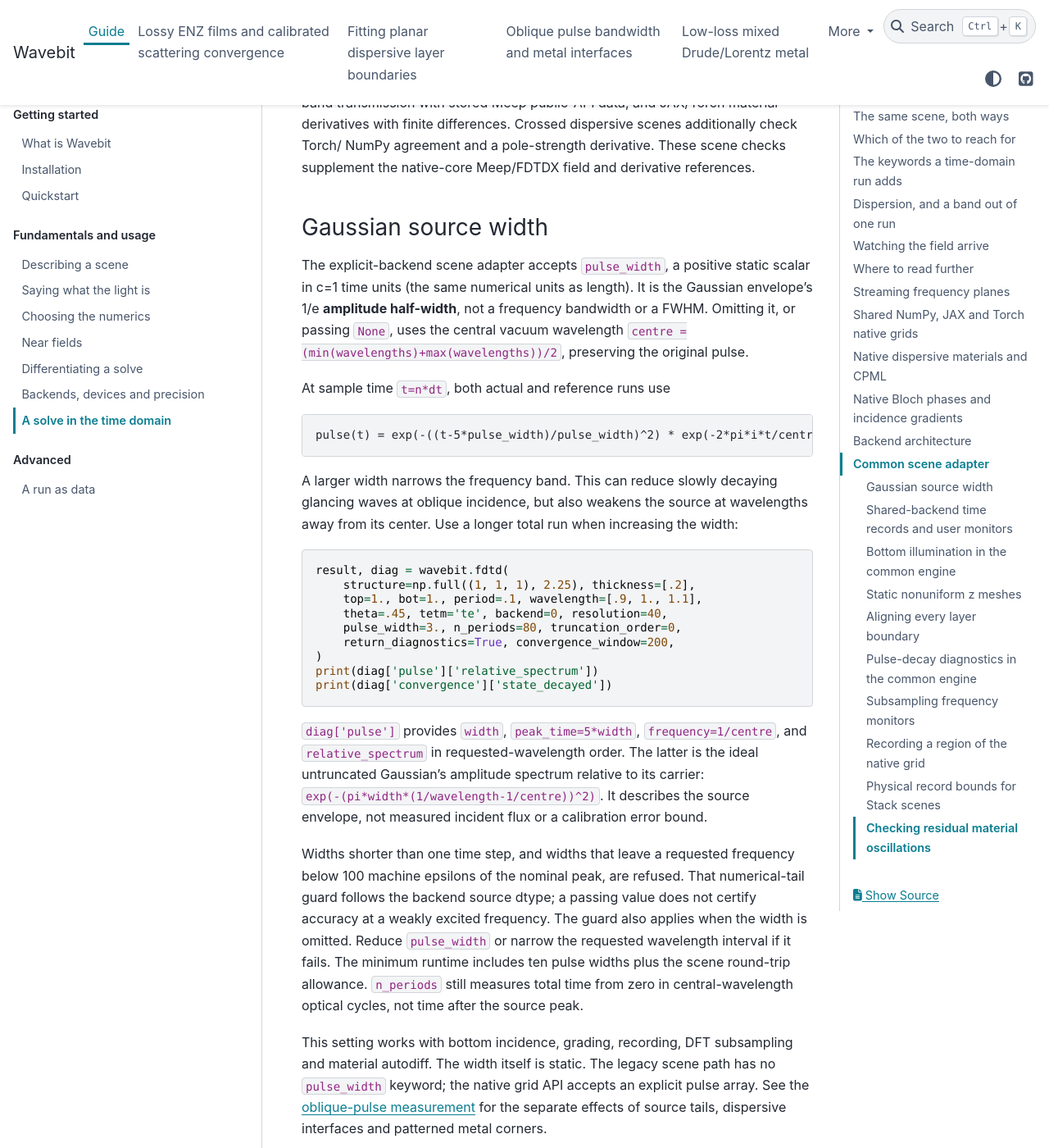
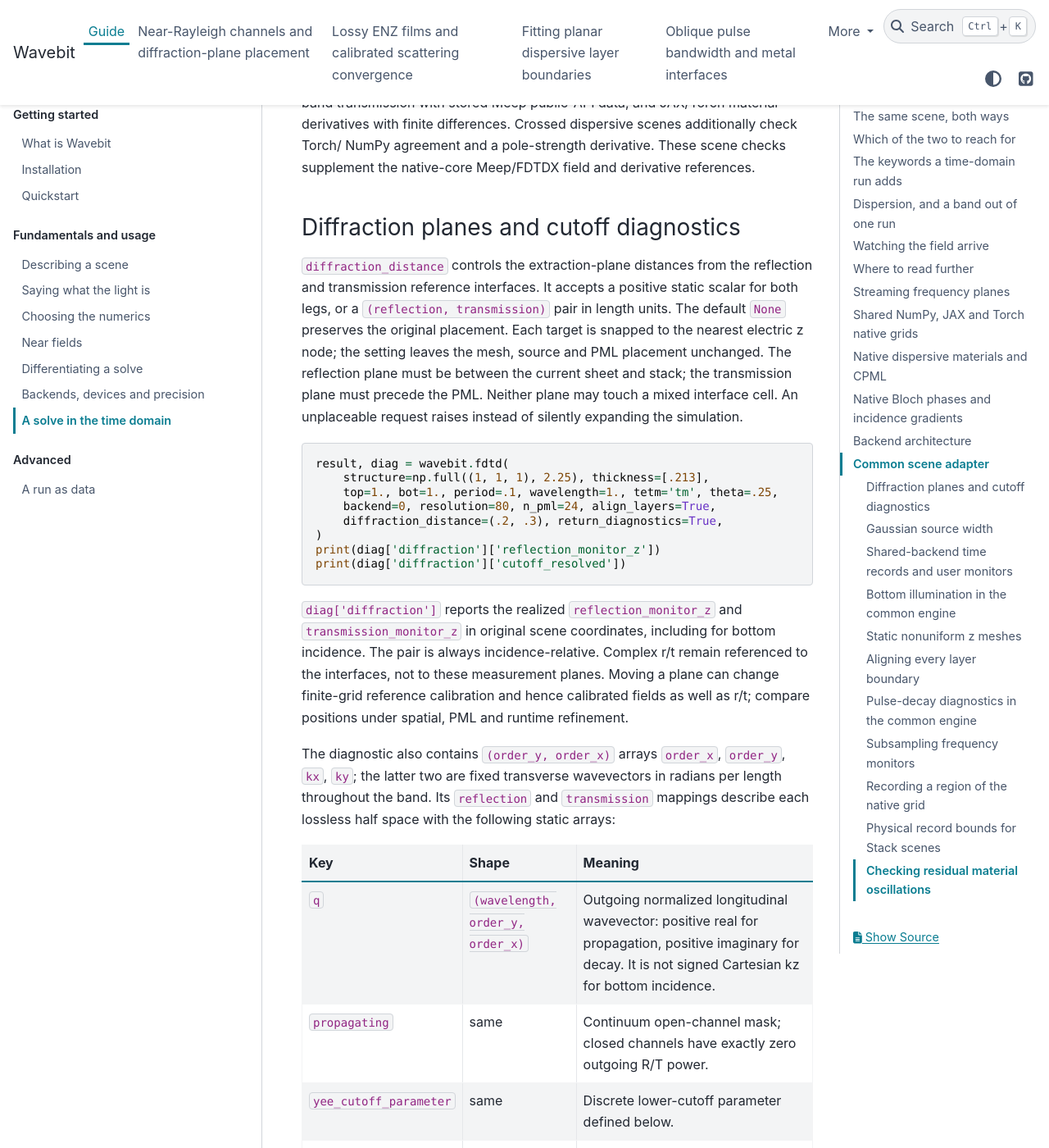
Before and after one commit to fieldalgo/wavebit, a Sphinx documentation site: the page built from docs/guide/time-domain.md, in a window 1280 px wide and 1400 px high, scrolled down 15264 px. Shown: the whole window at 82% size. Built offline with Sphinx 7.4.7 and the PyData theme 0.15.4, drawn with Linux system fonts in a browser that asks for light colours; some of the changed text lies outside the part shown.

Commit message:
feat(fdtd): expose diffraction planes and discrete cutoff diagnostics
Co-authored-by: Codex <noreply@openai.com>

````diff
--- a/docs/_toc.yml
+++ b/docs/_toc.yml
@@ -20,6 +20,7 @@ subtrees:
     - caption: Advanced
       entries:
       - file: guide/specs
+  - file: fdtd-rayleigh
   - file: fdtd-enz
   - file: fdtd-layer-alignment
   - file: fdtd-oblique-pulse
--- a/docs/guide/time-domain.md
+++ b/docs/guide/time-domain.md
@@ -81,9 +81,10 @@ expensive** — a metal, many layers, a high truncation order — and for two th
 state at all: a record of the field arriving, and a material given as a pole model rather than
 as one complex number per wavelength.
 
-Reach for `rcwa()` for everything else, and for everything the time domain refuses: near fields
-through `reconstruct_field`, gradients, JAX and PyTorch, a skewed `lattice`, parametric shapes,
-and evanescent (complex-angle) incidence. Elliptical diffraction is available using
+Reach for `rcwa()` for harmonic fields through `reconstruct_field`, a skewed
+`lattice`, parametric shapes and evanescent (complex-angle) incidence. Explicit
+FDTD backends support JAX/PyTorch material gradients through the common scene
+adapter described below. Elliptical diffraction is available using
 `psi` with `chi`, or `polarization=(a_s, a_p)`; for example `(1, 1j)` is a circular
 state in the s/p frame. The pair is normalized while preserving its overall phase.
 Time recording also supports complex coefficients through additional quadrature-source
@@ -465,11 +466,10 @@ FDTDX non-dispersive, two-pole and complex-Bloch goldens are checked through Tor
 as well as JAX; they remain frozen references, not a fresh external execution
 on each test run. Use explicit double-precision input tensors for precision checks.
 
-This unifies native-grid **calculation backends**. The existing `wavebit.fdtd`
+This unifies native-grid **calculation backends**. The `wavebit.fdtd`
 Stack/Incidence adapter selects this engine when `backend` is explicitly supplied.
-Integrating its rasterization, TFSF injection and modal Result extraction with
-this shared core remains separate work; `fdtd(stack=..., backend=2)` is not yet
-supported. Existing native `fdtd_grid` calls remain compatible.
+Its static rasterization, current-sheet reference calibration and modal Result
+extraction are described below. Existing native `fdtd_grid` calls remain compatible.
 
 
 ## Common scene adapter
@@ -533,6 +533,67 @@ transmission with stored Meep public-API data, and JAX/Torch material derivative
 with finite differences. Crossed dispersive scenes additionally check Torch/
 NumPy agreement and a pole-strength derivative. These scene checks supplement
 the native-core Meep/FDTDX field and derivative references.
+
+
+### Diffraction planes and cutoff diagnostics
+
+`diffraction_distance` controls the extraction-plane distances from the reflection
+and transmission reference interfaces. It accepts a positive static scalar for
+both legs, or a `(reflection, transmission)` pair in length units. The default
+`None` preserves the original placement. Each target is snapped to the nearest
+electric z node; the setting leaves the mesh, source and PML placement unchanged.
+The reflection plane must be between the current sheet and stack; the transmission
+plane must precede the PML. Neither plane may touch a mixed interface cell.
+An unplaceable request raises instead of silently expanding the simulation.
+
+```python
+result, diag = wavebit.fdtd(
+    structure=np.full((1, 1, 1), 2.25), thickness=[.213],
+    top=1., bot=1., period=.1, wavelength=1., tetm='tm', theta=.25,
+    backend=0, resolution=80, n_pml=24, align_layers=True,
+    diffraction_distance=(.2, .3), return_diagnostics=True,
+)
+print(diag['diffraction']['reflection_monitor_z'])
+print(diag['diffraction']['cutoff_resolved'])
+```
+
+`diag['diffraction']` reports the realized `reflection_monitor_z` and
+`transmission_monitor_z` in original scene coordinates, including for bottom
+incidence. The pair is always incidence-relative. Complex r/t remain referenced
+to the interfaces, not to these measurement planes. Moving a plane can change
+finite-grid reference calibration and hence calibrated fields as well as r/t;
+compare positions under spatial, PML and runtime refinement.
+
+The diagnostic also contains `(order_y, order_x)` arrays `order_x`, `order_y`,
+`kx`, `ky`; the latter two are fixed transverse wavevectors in radians per length
+throughout the band. Its `reflection` and `transmission` mappings describe each
+lossless half space with the following static arrays:
+
+| Key | Shape | Meaning |
+| --- | --- | --- |
+| `q` | `(wavelength, order_y, order_x)` | Outgoing normalized longitudinal wavevector: positive real for propagation, positive imaginary for decay. It is not signed Cartesian kz for bottom incidence. |
+| `propagating` | same | Continuum open-channel mask; closed channels have exactly zero outgoing R/T power. |
+| `yee_cutoff_parameter` | same | Discrete lower-cutoff parameter defined below. |
+| `cutoff_resolved` | same | Whether the continuum and discrete lower-cutoff signs agree. |
+| `p_projection_gain` | same | `n/abs(q)`, the tangential-E to p-amplitude projection gain; large values amplify extraction error. |
+| `cutoff_wavelength` | `(order_y, order_x)` | `2*pi*n/hypot(kx,ky)` for fixed transverse k, or infinity at zero transverse k. |
+
+Here `n=sqrt(epsilon*mu)`, `k0=2*pi/wavelength`, and the Yee cutoff parameter is
+
+```text
+(2/k0)^2 * ((n*sin(k0*dt/2)/dt)^2
+            - (sin(kx*dx/2)/dx)^2 - (sin(ky*dy/2)/dy)^2).
+```
+
+Its positive sign is only the lower edge of the longitudinal passband. It does
+not rule out longitudinal Nyquist limits, mesh reflections or PML errors.
+The outer scalar `diag['diffraction']['cutoff_resolved']` is true only when all
+retained orders at all requested wavelengths agree in both half spaces. It is
+independent of temporal convergence flags and is not an accuracy certificate.
+Exact grazing, including roundoff-sized distance from it, is refused before time
+stepping. Orders are not silently discarded. See the
+[near-Rayleigh measurements](../fdtd-rayleigh.md) for a false-open coarse-grid
+channel and an unresolved TM response despite correct cutoff classification.
 
 
 ### Gaussian source width
````
Also changed, not shown: docs/README.md (+1 -0 lines), docs/fdtd-alpha.md (+7 -0 lines), docs/fdtd-rayleigh.md (added, +138 -0 lines), studies/README.md, 5 other files.
